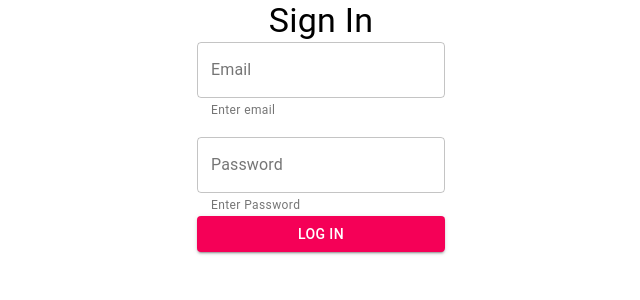
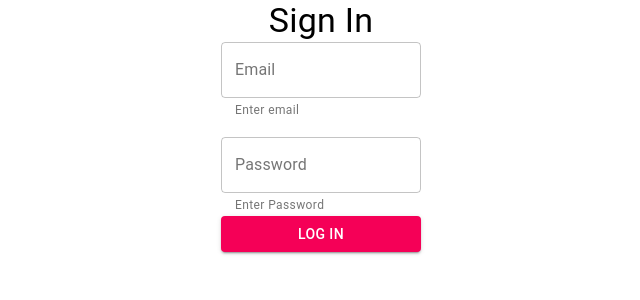
Before and after one commit to bethel-school-of-technology/new-waters-blog-frontend, a React (Create React App) app: page / in a window 1280 px wide. Shown: the top 300 px of the page, without its empty margins (319-959 px from the left). Built offline with nearby package versions, Linux system fonts and the light colour scheme.

Commit message:
edited some margins in signIn and signUp

```diff
--- a/src/pages/SignIn.tsx
+++ b/src/pages/SignIn.tsx
@@ -58,6 +58,7 @@ import * as Yup from "yup";
 const useStyles = makeStyles((theme: Theme) =>
   createStyles({
     root: {
+      maxWidth: "200px",
       display: "block",
       margin: "0 auto",
     },
--- a/src/pages/SignUp.tsx
+++ b/src/pages/SignUp.tsx
@@ -25,7 +25,7 @@ const Column = styled.div`
 const useStyles = makeStyles((theme: Theme) =>
   createStyles({
     root: {
-      //   maxWidth: "450px",
+      maxWidth: "200px",
       display: "block",
       margin: "0 auto",
     },
```
